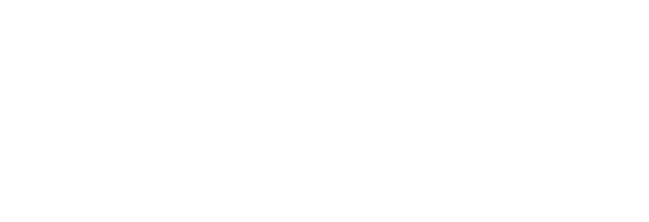
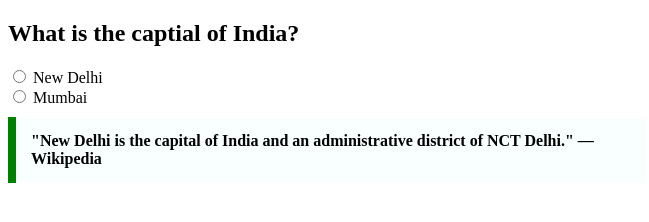
Before and after one commit to acciojob/trivia-Suyash0024, a website: page main.html in a window 1280 px wide. Shown: the whole page, without its empty margins (0-649 px from the left). Drawn offline with Linux system fonts and the light colour scheme.

Commit message:
created a submission

```diff
--- a/main.html
+++ b/main.html
@@ -7,6 +7,21 @@
 </head>
 
 <body>
+	<div class="question-box">
+		<h2>What is the captial of India?</h2>
+		<form>
+			<label>
+				<input type="radio" name="capital" value="New Delhi"> New Delhi
+
+			</label> <br>
+			<lable>
+				<input type="radio" name="capital" value="Mumbai"> Mumbai
+			</lable>
+		</form>
+	</div>
+		  <blockquote class="quotation">
+    "New Delhi is the capital of India and an administrative district of NCT Delhi." — Wikipedia
+  </blockquote>
 	<!-- the entire body must be written by student -->
     <script type="text/javascript" src="./script.js">
 </script>
--- a/styles.css
+++ b/styles.css
@@ -1,2 +1,10 @@
 
 /* Your CSS Code here. */
+ .quotation {
+      max-width: 600px;
+      margin: 10px 0;
+      padding: 15px;
+      border-left: 8px solid green;
+      background-color: #f8fffe;
+      font-weight: bold;
+    }
```
